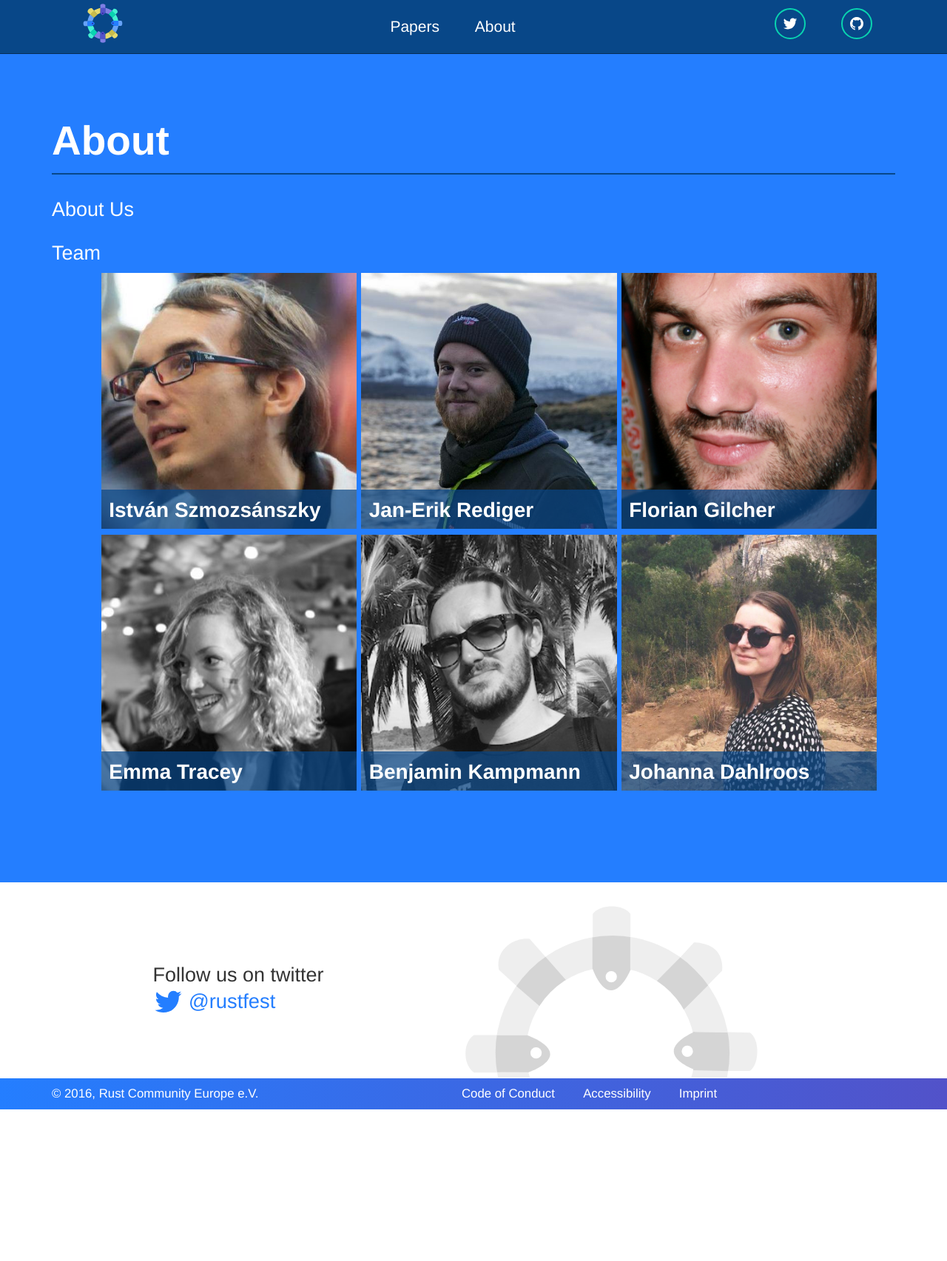
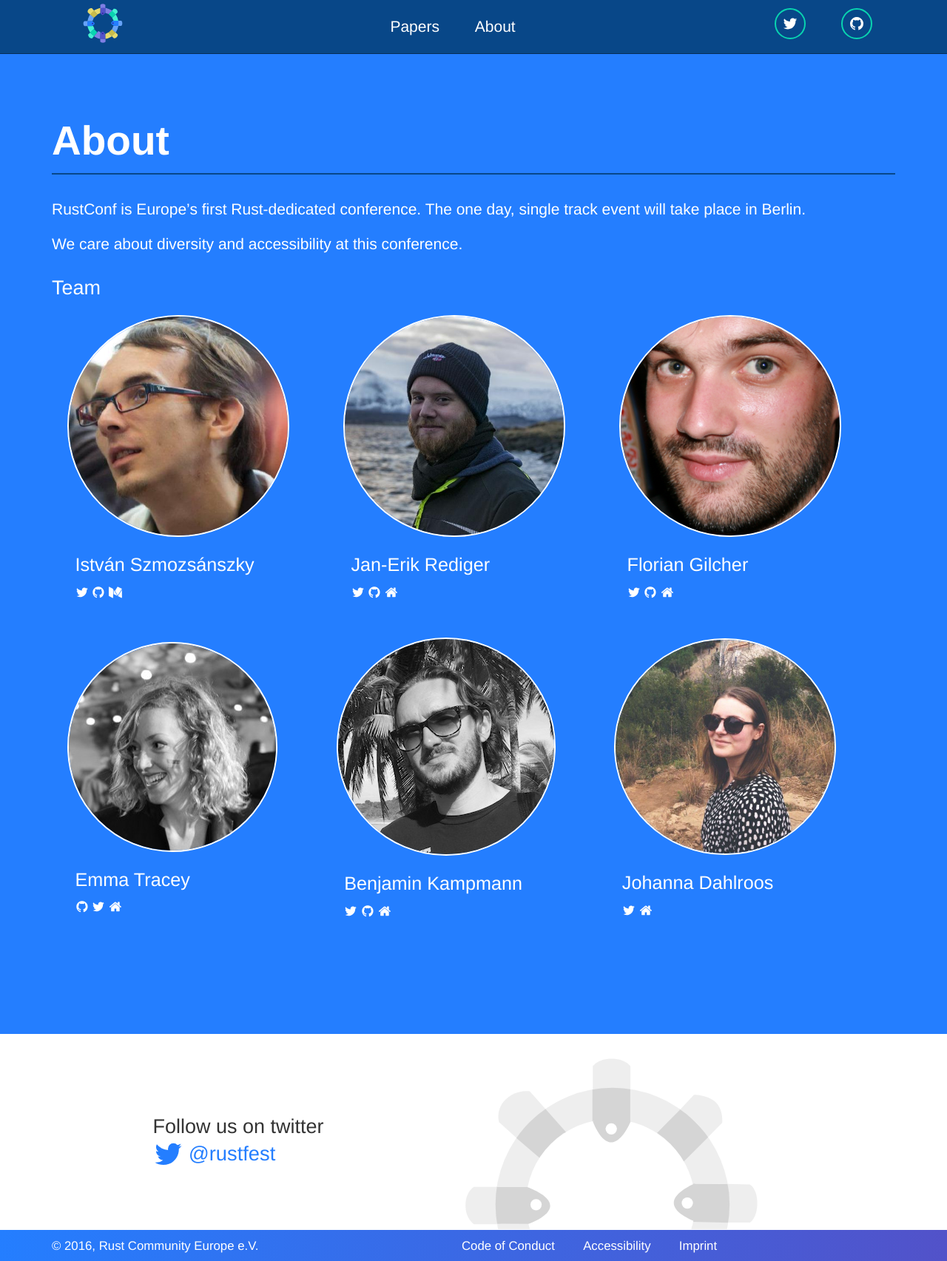
Before and after one commit to RustFestEU/blog.rustfest.eu, a Jekyll site: the page built from about.md, in a window 1280 px wide. Shown: the whole page at 74% size. Built offline with Jekyll 4.4.1, drawn with Linux system fonts in a browser that asks for light colours; before the commit the page ends 1500 px from its top, so only the background shows below that.

Commit message:
fix team layout

```diff
--- a/_sass/components/_team.scss
+++ b/_sass/components/_team.scss
@@ -1,8 +1,28 @@
 .team {
-  text-align: center;
+
+  @include display(flex);
+  @include align-items(center);
+  @include flex-direction(row);
+  @include flex-wrap(wrap);
+  @include justify-content(space-around);
+
+  > li {
+    @include flex-grow(1);
+
+  }
+
+  list-style: none;
+  padding: 0;
+
   img {
-    width: 27vw;
-    height: 27vw;
+    border-radius: 100%;
+    max-width: 300px;
+    margin: 0.5em;
+    border: 2px solid #fff;
+  }
+
+  .name {
+    font-size: 1.2em
   }
 
   svg {
@@ -16,32 +36,19 @@
   }
 
   .links {
+    list-style: none;
+    padding: 0;
+    margin: 0;
+    font-size: 0.85em;
     li {
       line-height: 1.2em;
+      display: inline;
     }
   }
 
-  > li {
-    display: inline-block;
-    position: relative;
-    overflow: hidden;
-    line-height: 0;
-    text-align: left;
-
-    .info {
-      position: absolute;
-      top: calc(100% - 2.5em);
-      transition: top .65s ease;
-      height: 100%;
-      background-color: transparentize($brand_dark_blue, 0.3);
-      color: white;
-      width: 100%;
-      padding: 0.5em;
-    }
-
-    &:hover .info {
-      position: absolute;
-      top: 50%;
-    }
+  .info {
+    color: white;
+    width: 100%;
+    padding: 0 1em 2em 1em;
   }
 }
--- a/about.md
+++ b/about.md
@@ -4,28 +4,25 @@ permalink: /about/
 title: About
 ---
 
-<section markdown="1">
+RustConf is Europe’s first Rust-dedicated conference. The one day, single track event will take place in Berlin.
 
-## About Us
+We care about diversity and accessibility at this conference.
 
+<section>
+  <h2>Team</h2>
+  <ul class="team">
+    {% for member in site.data.team %}
+      <li>
+        <img src="/assets/team/{{member.thumbnailUrl}}" />
+        <div class="info">
+          <span class="name">{{member.name}}</span>
+          <ul class="links">
+            {% for link in member.links %}
+              <li><a href="{{link.link}}" target="_blank" title="{{link.title}}">{% include icons/{{link.icon}}.svg %}</a></li>
+            {% endfor %}
+          </ul>
+        </div>
+      </li>
+    {% endfor %}
+  </ul>
 </section>
-
-<section markdown="1">
-## Team
-
-<ul class="team">
-  {% for member in site.data.team %}
-    <li><div class="info">
-      <h4>{{member.name}}</h4>
-      <p>{{member.desc}}</p>
-      <ul class="links">
-        {% for link in member.links %}
-          <li>{% include icons/{{link.icon}}.svg %} <a href="{{link.link}}" target="_blank">{{link.title}}</a></li>
-        {% endfor %}
-      </ul>
-    </div>
-    <img src="/assets/team/{{member.thumbnailUrl}}" /></li>
-  {% endfor %}
-</ul>
-
-</section>
```
